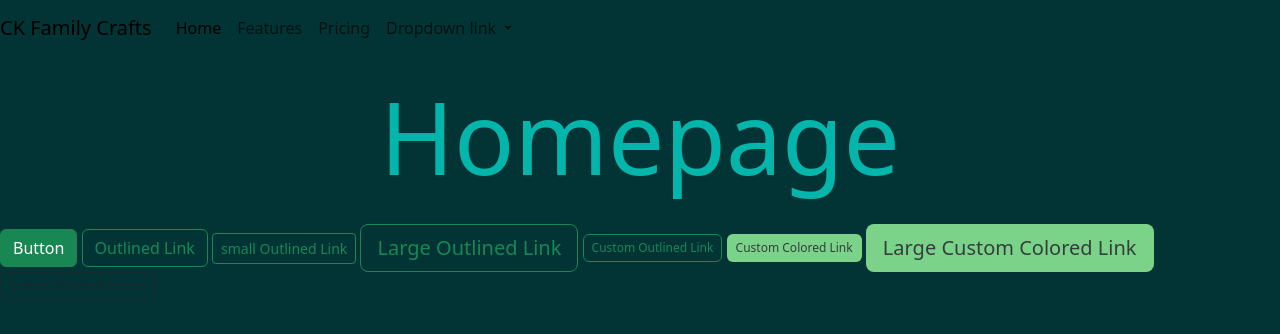
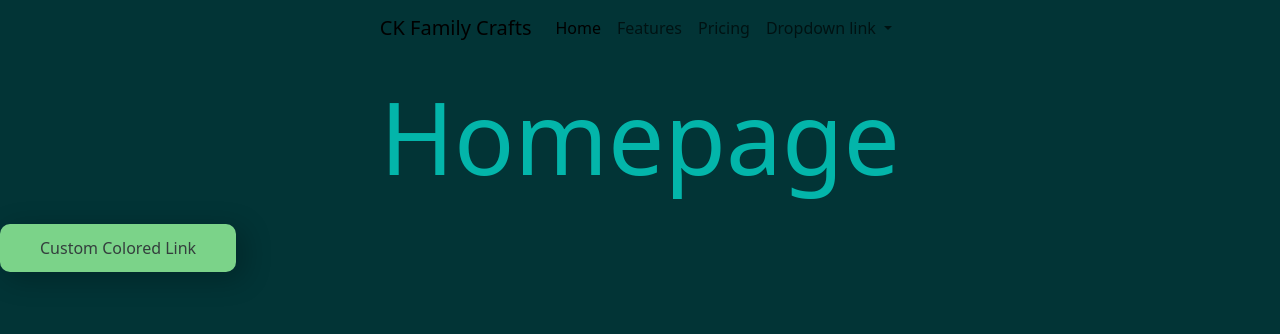
Before and after one commit to CEOHurdleHopper/Front-End-Development, a plain HTML site: page src/index.html in a window 1280 px wide. Drawn offline with nearby package versions, Linux system fonts and the light colour scheme.

Commit message:
created a dedicated homepage button and also added css to make the button seem animated (I believe that I could have been using javaScript to achieve these animations instead of css)

```diff
--- a/css/style.css
+++ b/css/style.css
@@ -33,15 +33,44 @@
 
 .custom-color-btn {
 
+    /* This button is going to be used on the home page. */
+    text-decoration: none;
+    border: none;
+    padding: 12px 40px;
+    font-size: 16px;
     background-color: #7BD389;
     color: #343E3D;
-    --bs-btn-padding-y: .25rem;
+    border-radius: 10px;
+    box-shadow: 7px 6px 28px 1px rgba(0, 0, 0, 0.24);
+    cursor: pointer;
+    outline: none;
+    transition: 0.2s all;
+
+    /* --bs-btn-padding-y: .25rem;
     --bs-btn-padding-x: .5rem;
-    --bs-btn-font-size: .75rem;
+    --bs-btn-font-size: .75rem; */
+}
+
+.custom-color-btn:active{
+    /* Makes it so that when a custom class element is clicked it will perform certain css changes in this case the specific class name is "custom-color-btn"*/
+    background-color: #AEDCC0;
+    color: #343E3D;
+
+    transform: scale(0.98);
+    box-shadow: 3px 2px 22px 1px rgba(0, 0, 0, 0.24);
+}
+
+.custom-color-btn:hover{
+    /* Using the :hover after a specific custom class will make all objects of that class react to being hovered over in the way specified.
+    in this case the specific class name is "custom-color-btn"*/
+    background-color: #AEDCC0;
+    color: #343E3D;
+
+    /* transform: scale(1.12);
+    box-shadow: 3px 2px 22px 1px rgba(0, 0, 0, 0.24); */
 }
 
 .custom-lg-color-btn {
-
     background-color: #7BD389;
     color: #343E3D;
 }
--- a/src/index.html
+++ b/src/index.html
@@ -13,13 +13,13 @@
 </head>
 <body id="Home">
     <header>
-        <div class="container-fluid p-0">
             <nav class="navbar navbar-expand-lg">
+              <div class="container justify-content-center">
                   <a class="navbar-brand" href="#">CK Family Crafts</a>
                   <button class="navbar-toggler" type="button" data-bs-toggle="collapse" data-bs-target="#navbarNavDropdown" aria-controls="navbarNavDropdown" aria-expanded="false" aria-label="Toggle navigation">
                     <span class="navbar-toggler-icon"></span>
                   </button>
-                  <div class="collapse navbar-collapse" id="navbarNavDropdown">
+                  <div class="collapse navbar-collapse flex-grow-0" id="navbarNavDropdown">
                     <ul class="navbar-nav">
                       <li class="nav-item">
                         <a class="nav-link active" aria-current="page" href="#">Home</a>
@@ -42,8 +42,8 @@
                       </li>
                     </ul>
                   </div>
+                </div>
               </nav>
-        </div>
     </header>
 
     <main>
@@ -51,25 +51,38 @@
         <h1 class= "display-1" id="title">Homepage</h1>
       </div>
 
-      <button type="button" class="btn btn-success">Button</button>
-      <a class="btn btn-outline-success" href="#">Outlined Link</a>
-      <a class="btn btn-outline-success btn-sm" href="#">small Outlined Link</a>
-      <a class="btn btn-outline-success btn-lg" href="#">Large Outlined Link</a>
+      <!-- This is a depricated button -->
+      <!-- <button type="button" class="btn btn-success">Button</button> -->
+
+      <!-- This is a depricated button -->
+      <!-- <a class="btn btn-outline-success" href="#">Outlined Link</a> -->
+
+      <!-- This is a depricated button -->
+      <!-- <a class="btn btn-outline-success btn-sm" href="#">small Outlined Link</a> -->
+
+      <!-- This is a depricated button -->
+      <!-- <a class="btn btn-outline-success btn-lg" href="#">Large Outlined Link</a> -->
 
 
       <!-- This is going to be my first attempt at adding in my own custom css file to my website -->
-      <a class="btn btn-outline-success custom-btn" href="#">Custom Outlined Link</a>
+       <!-- This is a depricated button -->
+      <!-- <a class="btn btn-outline-success custom-btn" href="#">Custom Outlined Link</a> -->
 
       <!-- This is going to be a change in color of the button through a seprate css file -->
-      <a class="btn btn custom-color-btn" href="#">Custom Colored Link</a>
+      <div id="homepage-center-button">
+        <a class="btn btn custom-color-btn" href="#">Custom Colored Link</a>
+      </div>
 
       <!-- This will now make the button link from earlier larger -->
-      <a class="btn btn btn-lg custom-lg-color-btn" href="#">Large Custom Colored Link</a>
+       <!-- This is a depricated button -->
+      <!-- <a class="btn btn btn-lg custom-lg-color-btn" href="#">Large Custom Colored Link</a> -->
 
       <!-- The aria-disabled="true" is a counter measure to make sure that assistive technologies like screen readers do not pick up on disabled buttons using the <a> element
            You add the .disabled class to the <a> element to give it the disabled appearance, such as grayed-out text or button styles (depending on Bootstrap's styling).
            tabindex="-1" This ensures the link is not focusable using the keyboard, which is another typical behavior of disabled buttons or links.-->
-      <a class="btn custom-disabled-btn disabled" aria-disabled="true">Custom Disabled Button</a>
+
+           <!-- This is a depricated button -->
+      <!-- <a class="btn custom-disabled-btn disabled" aria-disabled="true">Custom Disabled Button</a> -->
 
     </main>
 
```
